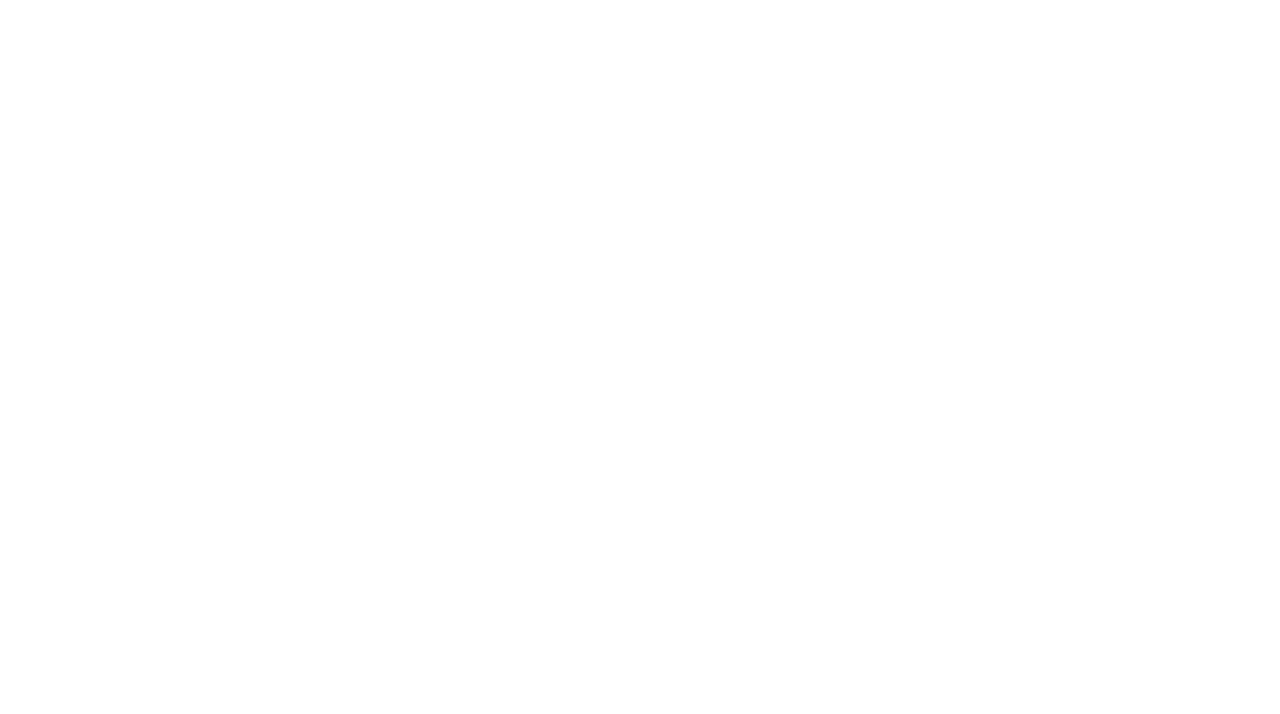
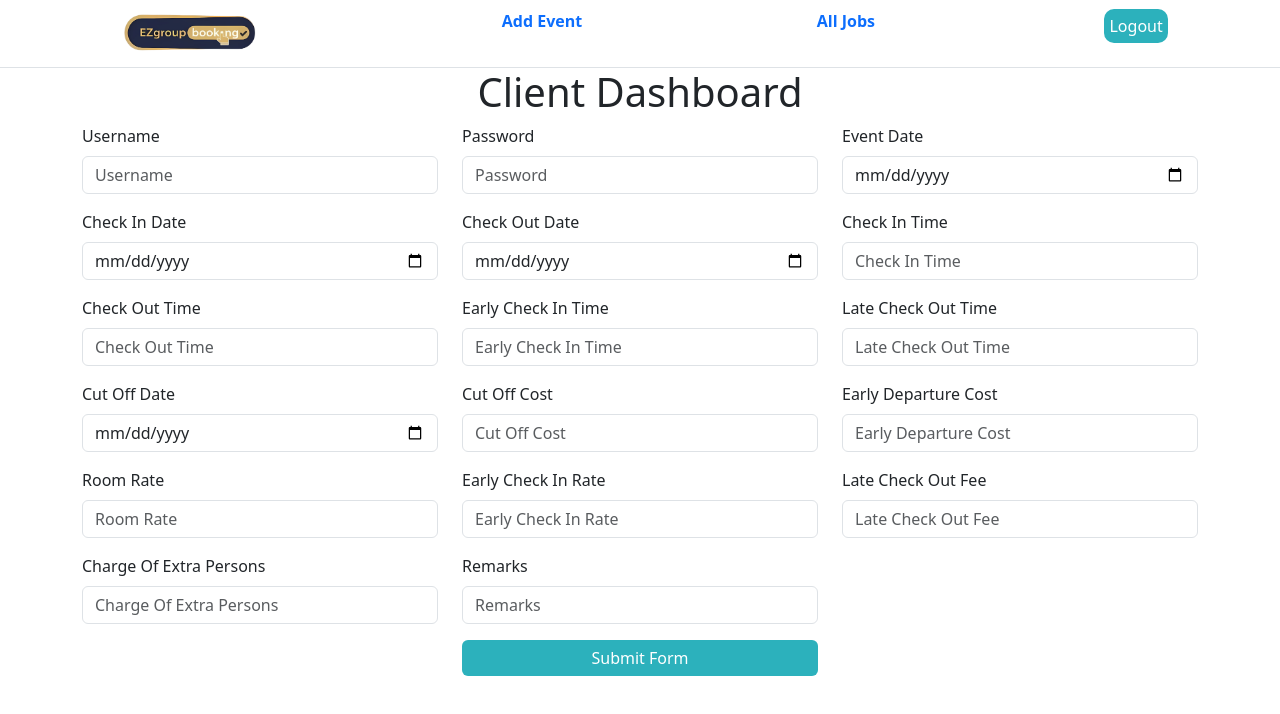
Before and after one commit to DEV-ABUZAR/form, a React (Vite) app: page / in a window 1280 px wide. Before the commit this address had no page. Shown: the top 714 px of the page. Built offline with nearby package versions, Linux system fonts and the light colour scheme.

Commit message:
change path

```diff
--- a/src/App.jsx
+++ b/src/App.jsx
@@ -7,7 +7,7 @@
     <Router>
       <Routes>
         <Route path="/jobs" element={<Jobs />} />
-        <Route path="/Fileds" element={<Fileds />} />
+        <Route path="/" element={<Fileds />} />
       </Routes>
     </Router>
   );
--- a/src/Nav.jsx
+++ b/src/Nav.jsx
@@ -12,7 +12,7 @@
       <Nav.Item className="pages">
         <Nav.Link eventKey="link-1" style={{ color: "gray" ,fontWeight:"600"  }}
    >
-      <Link to='/Fileds'  style={{textDecoration:'none'}}
+      <Link to='/'  style={{textDecoration:'none'}}
        onMouseEnter={(e) => e.target.style.color = "#2cb1bc"}
        onMouseLeave={(e) => e.target.style.color = "gray"}>
           Add Event
```
